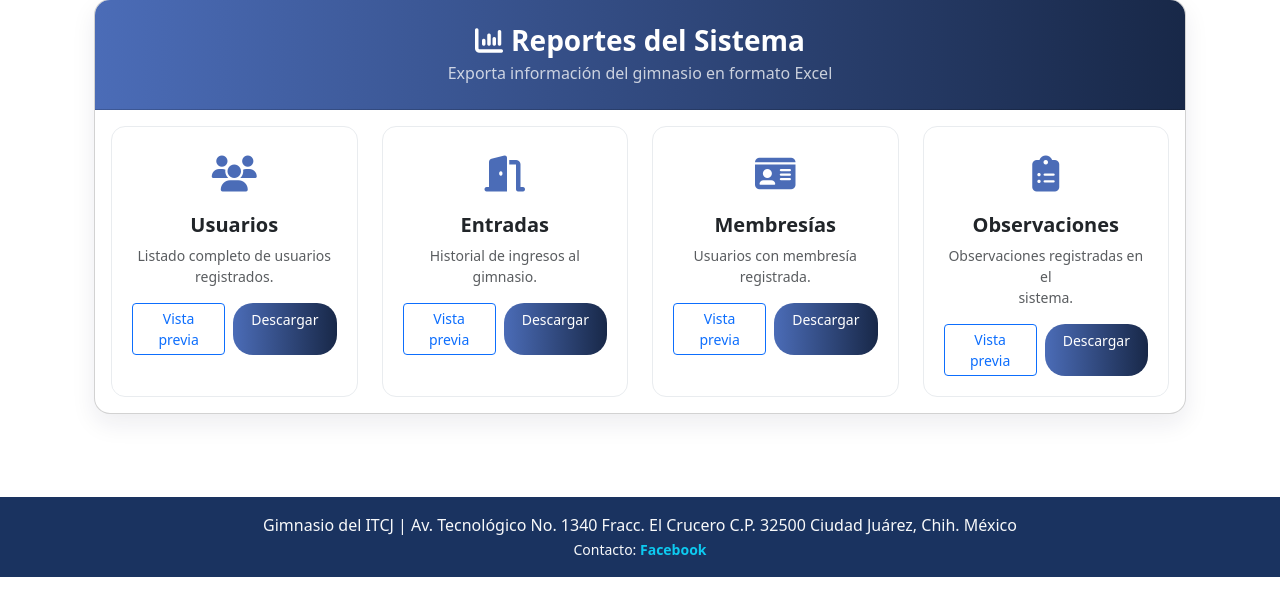
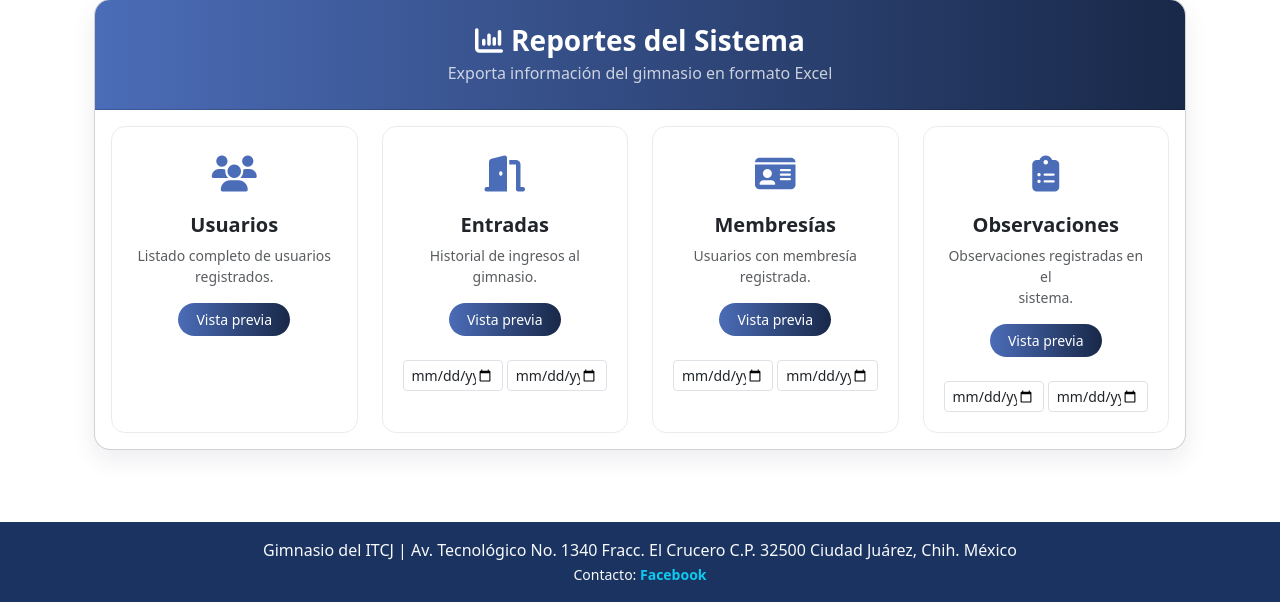
Before and after one commit to AngelRs12/GimnasioTec2, a Django app: page /reportes/exportar/ in a window 1280 px wide. Shown: the part 223-825 px from the top of the page. Before the commit the page ends 800 px from the top, so only its background shows below. Run offline with Django 5.2, Linux system fonts and the light colour scheme; some libraries are stand-ins or nearby versions.

Commit message:
que se vaya ala vergota el malapaga

```diff
--- a/appGym/templates/gym/reportes/preview_modal_content.html
+++ b/appGym/templates/gym/reportes/preview_modal_content.html
@@ -33,7 +33,10 @@
 </div>
 
 <div class="mt-3 text-end">
-  <a href="{% url 'reporte_'|add:tipo|add:'_excel' %}" class="btn btn-success btn-sm">
+  <a
+    href="{% url 'reporte_'|add:tipo|add:'_excel' %}?{{ request.GET.urlencode }}"
+    class="btn btn-success btn-sm"
+  >
     Descargar Excel
   </a>
 </div>
--- a/appGym/templates/gym/reportes_exportacion.html
+++ b/appGym/templates/gym/reportes_exportacion.html
@@ -35,14 +35,10 @@
 
             <div class="d-flex justify-content-center gap-2">
               <a href="#"
-   class="btn btn-outline-primary btn-sm btn-preview"
+   class="btn report-btn btn-sm btn-sm btn-preview"
    data-tipo="usuarios">
   Vista previa
 </a>
-
-              <a href="{% url 'reporte_usuarios_excel' %}" class="btn report-btn btn-sm">
-                Descargar
-              </a>
             </div>
           </div>
         </div>
@@ -58,17 +54,23 @@
               Historial de ingresos al<br> gimnasio.
             </p>
 
-            <div class="d-flex justify-content-center gap-2">
+            <div class="">
              <a href="#"
-   class="btn btn-outline-primary btn-sm btn-preview"
-   data-tipo="ingresos">
+   class="btn report-btn btn-sm btn-sm btn-preview"
+   data-tipo="ingresos"
+   data-fechas="true">
   Vista previa
 </a>
-
-              <a href="{% url 'reporte_ingresos_excel' %}" class="btn report-btn btn-sm">
-                Descargar
-              </a>
-            </div>
+</div>
+            <br>
+            <div class="row g-1 ">
+  <div class="col-6">
+    <input type="date" class="form-control form-control-sm fecha-inicio">
+  </div>
+  <div class="col-6">
+    <input type="date" class="form-control form-control-sm fecha-fin">
+  </div>
+</div>
           </div>
         </div>
 
@@ -83,17 +85,23 @@
               Usuarios con membresía <br>registrada.
             </p>
 
-            <div class="d-flex justify-content-center gap-2">
+            <div class="">
               <a href="#"
-   class="btn btn-outline-primary btn-sm btn-preview"
-   data-tipo="membresias">
+   class="btn report-btn btn-sm btn-sm btn-preview"
+   data-tipo="membresias"
+   data-fechas="true">
   Vista previa
 </a>
-
-              <a href="{% url 'reporte_membresias_excel' %}" class="btn report-btn btn-sm">
-                Descargar
-              </a>
             </div>
+            <br>
+            <div class="row g-1 ">
+  <div class="col-6">
+    <input type="date" class="form-control form-control-sm fecha-inicio">
+  </div>
+  <div class="col-6">
+    <input type="date" class="form-control form-control-sm fecha-fin">
+  </div>
+</div>
           </div>
         </div>
 
@@ -108,17 +116,24 @@
               Observaciones registradas en el <br>sistema.
             </p>
 
-            <div class="d-flex justify-content-center gap-2">
+            <div class="">
               <a href="#"
-   class="btn btn-outline-primary btn-sm btn-preview"
-   data-tipo="observaciones">
+   class="btn report-btn btn-sm btn-sm btn-preview"
+   data-tipo="observaciones"
+   data-fechas="true">
   Vista previa
 </a>
 
-              <a href="{% url 'reporte_observaciones_excel' %}" class="btn report-btn btn-sm">
-                Descargar
-              </a>
             </div>
+            <br>
+            <div class="row g-1 ">
+  <div class="col-6">
+    <input type="date" class="form-control form-control-sm fecha-inicio">
+  </div>
+  <div class="col-6">
+    <input type="date" class="form-control form-control-sm fecha-fin">
+  </div>
+</div>
           </div>
         </div>
 
@@ -153,6 +168,19 @@ document.querySelectorAll(".btn-preview").forEach(btn => {
     e.preventDefault();
 
     const tipo = btn.dataset.tipo;
+    const usaFechas = btn.dataset.fechas === "true";
+
+    let params = new URLSearchParams();
+
+    if (usaFechas) {
+      const card = btn.closest(".report-item");
+      const inicio = card.querySelector(".fecha-inicio").value;
+      const fin = card.querySelector(".fecha-fin").value;
+
+      if (inicio) params.append("inicio", inicio);
+      if (fin) params.append("fin", fin);
+    }
+
     const modal = new bootstrap.Modal(
       document.getElementById("modalPreview")
     );
@@ -160,14 +188,20 @@ document.querySelectorAll(".btn-preview").forEach(btn => {
     const content = document.getElementById("previewContent");
     content.innerHTML = "Cargando vista previa...";
 
-    fetch(`/reportes/preview/${tipo}/`, {
+    fetch(`/reportes/preview/${tipo}/?${params.toString()}`, {
       headers: { "X-Requested-With": "XMLHttpRequest" }
     })
     .then(res => res.text())
     .then(html => {
       content.innerHTML = html;
+
+      // 🔹 construir URL del excel con los mismos filtros
+      let excelParams = new URLSearchParams(params);
+      const excelUrl = `/reporte_${tipo}_excel/?${excelParams.toString()}`;
+
       modal.show();
     });
+
   });
 });
 </script>
--- a/appGym/views.py
+++ b/appGym/views.py
@@ -983,6 +983,8 @@ def reporte_usuarios_excel(request):
     return response
 
 def reporte_ingresos_excel(request):
+    inicio = request.GET.get("inicio")
+    fin = request.GET.get("fin")
     wb = Workbook()
     wb.remove(wb.active)  # eliminar hoja vacía inicial
 
@@ -1007,6 +1009,8 @@ def reporte_ingresos_excel(request):
         WHERE i.tipo = 'ENTRADA'
           AND EXTRACT(DOW FROM i.fecha) = %s
           AND EXTRACT(HOUR FROM i.fecha) BETWEEN 8 AND 23
+          AND (%s IS NULL OR i.fecha >= %s)
+          AND (%s IS NULL OR i.fecha <= %s)
         ORDER BY
             hora,
             i.fecha;
@@ -1014,7 +1018,7 @@ def reporte_ingresos_excel(request):
 
     for nombre_dia, dow in dias:
         with connection.cursor() as cursor:
-            cursor.execute(base_query, [dow])
+            cursor.execute(base_query, [dow,inicio, inicio, fin, fin])
             rows = cursor.fetchall()
             headers = [col[0] for col in cursor.description]
 
@@ -1042,39 +1046,56 @@ def reporte_ingresos_excel(request):
     return response
 
 def reporte_membresias_excel(request):
+    inicio = request.GET.get("inicio")
+    fin = request.GET.get("fin")
+    params = [inicio, inicio, fin, fin]
     query = """
-                    SELECT
-                u.id_usuario,
-                u.nombres,
-                u.apellido_paterno,
-                u.apellido_materno,
-                g.nombre AS tipo,
-                m.no_membresia,
-                m.fecha_inicial,
-                m.fecha_final,
-                m.status
-            FROM public.membresias m
-            JOIN public.usuario u ON u.id_usuario = m.id_usuario
-            JOIN public.membresias_general g ON m.id_membresia = g.id
-            ORDER BY m.fecha_inicial DESC
+        SELECT
+            u.id_usuario,
+            u.nombres,
+            m.no_membresia,
+            m.fecha_inicial,
+            m.fecha_final,
+            m.status
+        FROM public.membresias m
+        JOIN public.usuario u ON u.id_usuario = m.id_usuario
+        WHERE (%s IS NULL OR m.fecha_inicial >= %s)
+          AND (%s IS NULL OR m.fecha_final <= %s)
+        ORDER BY m.fecha_inicial DESC
     """
 
     with connection.cursor() as cursor:
-        cursor.execute(query)
+        if "%s" in query:
+            cursor.execute(query, params)
+        else:
+            cursor.execute(query)
         rows = cursor.fetchall()
         headers = [col[0] for col in cursor.description]
 
     return _exportar_excel("membresias.xlsx", headers, rows)
 
 def reporte_observaciones_excel(request):
+    inicio = request.GET.get("inicio")
+    fin = request.GET.get("fin")
+    params = [inicio, inicio, fin, fin]
     query = """
-        SELECT *
+        SELECT
+            id_observacion,
+            fecha_observacion,
+            titulo,
+            descripcion
         FROM public.observaciones
-        ORDER BY fecha_observacion DESC;
+        WHERE (%s IS NULL OR fecha_observacion >= %s)
+          AND (%s IS NULL OR fecha_observacion <= %s)
+        ORDER BY fecha_observacion DESC
     """
 
     with connection.cursor() as cursor:
-        cursor.execute(query)
+        if "%s" in query:
+            cursor.execute(query, params)
+        else:
+            cursor.execute(query)
+
         rows = cursor.fetchall()
         headers = [col[0] for col in cursor.description]
 
@@ -1967,75 +1988,85 @@ REPORTES = {
     },
 
     "ingresos": {
-        "titulo": "Entradas",
-        "descripcion": "El Excel contiene una hoja por día (Lunes a Viernes).",
-        "preview_query": """
-            SELECT
-                u.id_usuario,
-                u.nombres,
-                EXTRACT(DOW FROM i.fecha) AS dia,
-                EXTRACT(HOUR FROM i.fecha) AS hora,
-                i.fecha
-            FROM ingresos i
-            JOIN public.usuario u ON u.id_usuario = i.id_usuario
-            WHERE i.tipo = 'ENTRADA'
-              AND EXTRACT(HOUR FROM i.fecha) BETWEEN 8 AND 23
-            ORDER BY i.fecha DESC
-        """
-    },
-
-    "membresias": {
-        "titulo": "Membresías",
-        "preview_query": """
-            SELECT
-                u.id_usuario,
-                u.nombres,
-                u.apellido_paterno,
-                u.apellido_materno,
-                g.nombre AS tipo,
-                m.no_membresia,
-                m.fecha_inicial,
-                m.fecha_final,
-                m.status
-            FROM public.membresias m
-            JOIN public.usuario u ON u.id_usuario = m.id_usuario
-            JOIN public.membresias_general g ON m.id_membresia = g.id
-            ORDER BY m.fecha_inicial DESC
-        """
-    },
-
-    "observaciones": {
-        "titulo": "Observaciones",
-        "preview_query": """
-            SELECT
-                id_observacion,
-                fecha_observacion,
-                titulo,
-                descripcion
-            FROM public.observaciones
-            ORDER BY fecha_observacion DESC
-        """
-    },
+    "titulo": "Entradas",
+    "preview_query": """
+        SELECT
+            u.id_usuario,
+            u.nombres,
+            i.fecha,
+            i.tipo
+        FROM ingresos i
+        JOIN public.usuario u ON u.id_usuario = i.id_usuario
+          AND (%s IS NULL OR i.fecha >= %s)
+          AND (%s IS NULL OR i.fecha <= %s)
+        ORDER BY i.fecha DESC
+    """
+},
+
+
+"membresias": {
+    "titulo": "Membresías",
+    "preview_query": """
+        SELECT
+            u.id_usuario,
+            u.nombres,
+            m.no_membresia,
+            m.fecha_inicial,
+            m.fecha_final,
+            m.status
+        FROM public.membresias m
+        JOIN public.usuario u ON u.id_usuario = m.id_usuario
+        WHERE (%s IS NULL OR m.fecha_inicial >= %s)
+          AND (%s IS NULL OR m.fecha_final <= %s)
+        ORDER BY m.fecha_inicial DESC
+    """
+},
+
+
+"observaciones": {
+    "titulo": "Observaciones",
+    "preview_query": """
+        SELECT
+            id_observacion,
+            fecha_observacion,
+            titulo,
+            descripcion
+        FROM public.observaciones
+        WHERE (%s IS NULL OR fecha_observacion >= %s)
+          AND (%s IS NULL OR fecha_observacion <= %s)
+        ORDER BY fecha_observacion DESC
+    """
+},
+
 }
-
 def preview_reporte(request, tipo):
     if tipo not in REPORTES:
-        raise Http404("Reporte no válido")
+        raise Http404()
+
+    inicio = request.GET.get("inicio")
+    fin = request.GET.get("fin")
+
+    params = [inicio, inicio, fin, fin]
 
     config = REPORTES[tipo]
 
     with connection.cursor() as cursor:
-        cursor.execute(config["preview_query"])
+        if "%s" in config["preview_query"]:
+            cursor.execute(config["preview_query"], params)
+        else:
+            cursor.execute(config["preview_query"])
+
         rows = cursor.fetchall()
         headers = [col[0] for col in cursor.description]
 
-    preview_rows = rows[:100]
-
-    return render(request, "gym/reportes/preview_modal_content.html", {
-        "titulo": config["titulo"],
-        "descripcion": config.get("descripcion"),
-        "headers": headers,
-        "rows": preview_rows,
-        "total": len(rows),
-        "tipo": tipo
-    })
+    return render(
+        request,
+        "gym/reportes/preview_modal_content.html",
+        {
+            "titulo": config["titulo"],
+            "headers": headers,
+            "rows": rows[:100],
+            "total": len(rows),
+            "tipo": tipo,
+        }
+    )
```
